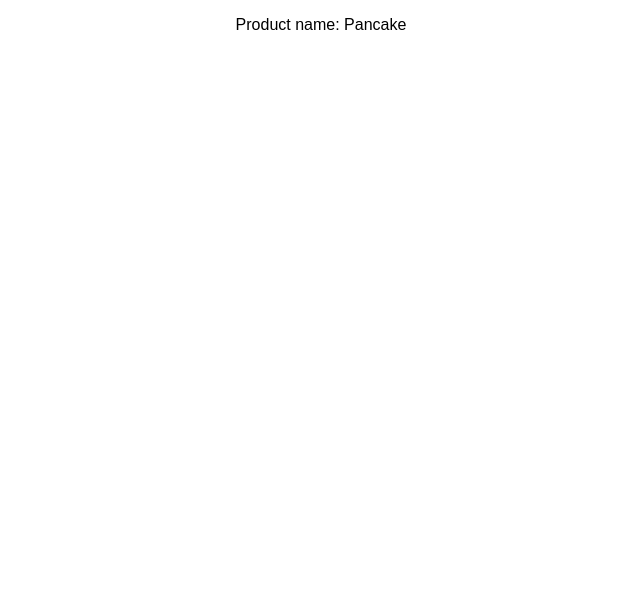
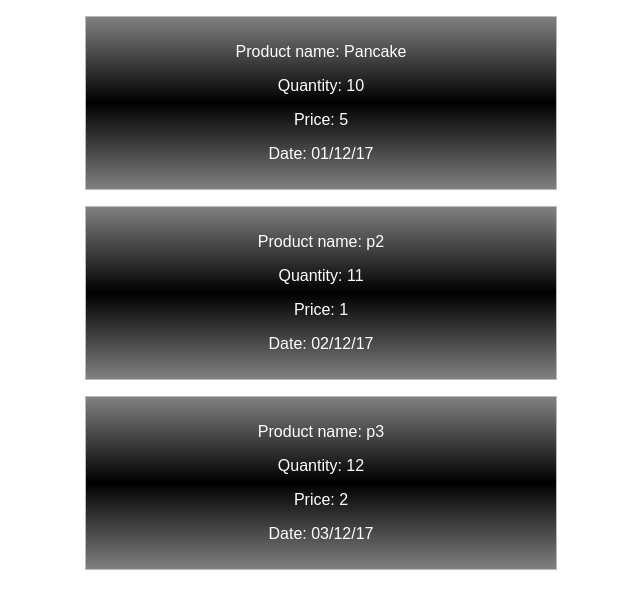
Before and after one commit to Yolantele/foodie-fronted, a React (Create React App) app: page / in a window 1280 px wide. Shown: the top 608 px of the page, without its empty margins (319-959 px from the left). Built offline with nearby package versions, Linux system fonts and the light colour scheme.

Commit message:
displays list of products

```diff
--- a/src/App.js
+++ b/src/App.js
@@ -3,10 +3,26 @@ import './App.css';
 import Product from './Product/Product'
 
 class App extends Component {
+  state = {
+    products: [
+    {id:1, name: 'Pancake', quantity: '10', price: '5', date: '01/12/17'},
+    {id:2, name: 'p2', quantity: '11', price: '1', date: '02/12/17'},
+    {id:3, name: 'p3', quantity: '12', price: '2', date: '03/12/17'}]
+  }
+
   render() {
+    const products = this.state.products.map( (product) => {
+      return <Product name={product.name}
+        quantity={product.quantity}
+        price={product.price}
+        date={product.date}
+        key={product.id}
+        />
+    })
+
     return (
       <div className="App">
-        <Product name='Pancake'/>
+      {products}
       </div>
     );
   }
--- a/src/Product/Product.js
+++ b/src/Product/Product.js
@@ -1,11 +1,14 @@
 import React from 'react'
-import classes from './Product.css';
+import './Product.css';
 
 const Product = (props) => {
 
   return (
-    <div className={classes.Product}>
+    <div className='Product'>
     <p>Product name: {props.name}</p>
+    <p>Quantity: {props.quantity}</p>
+    <p>Price: {props.price}</p>
+    <p>Date: {props.date}</p>
     </div>
   )
 };
```
Also changed, not shown: src/logo.svg (deleted), 1 other file (tests, documents, lock files or other folders).
